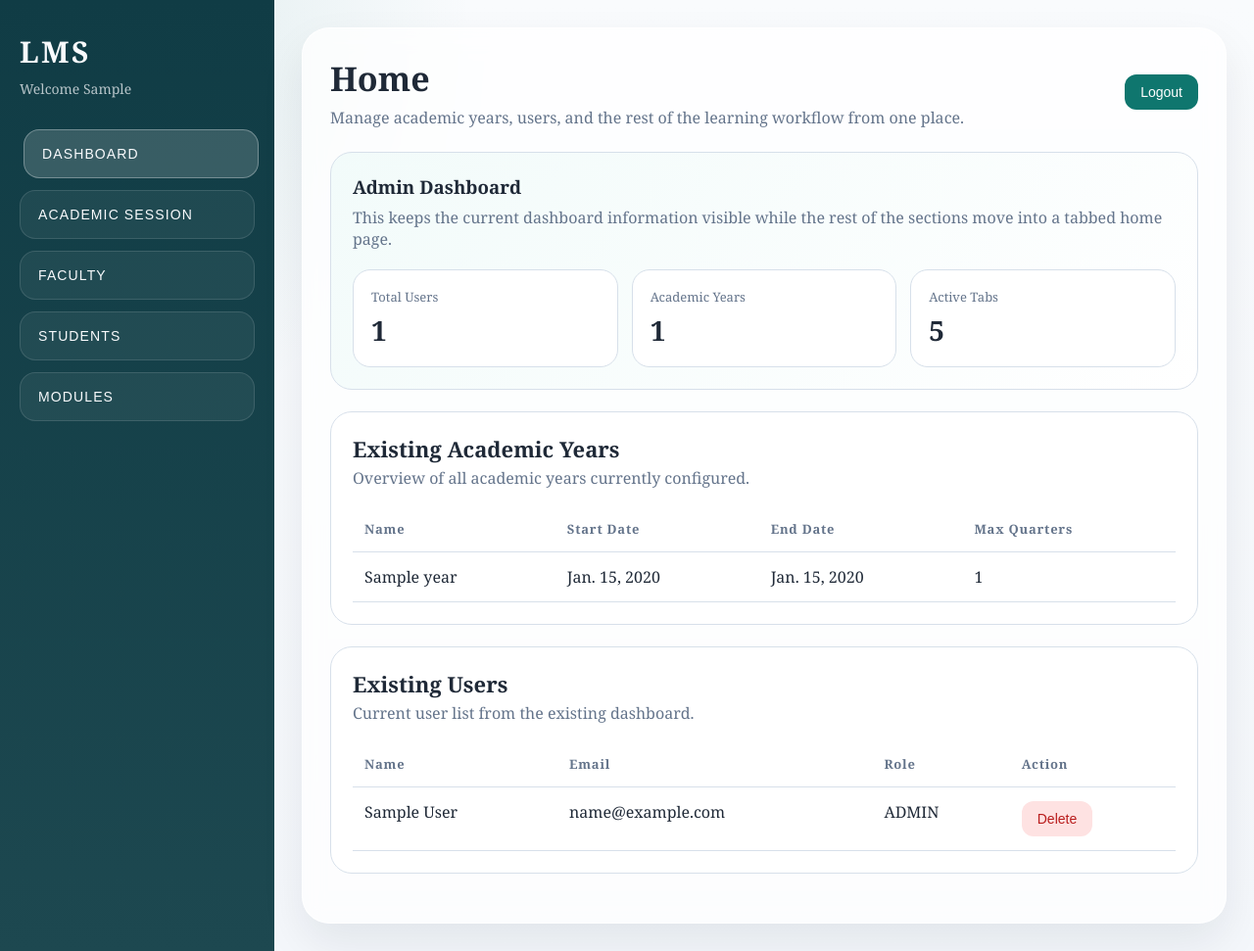
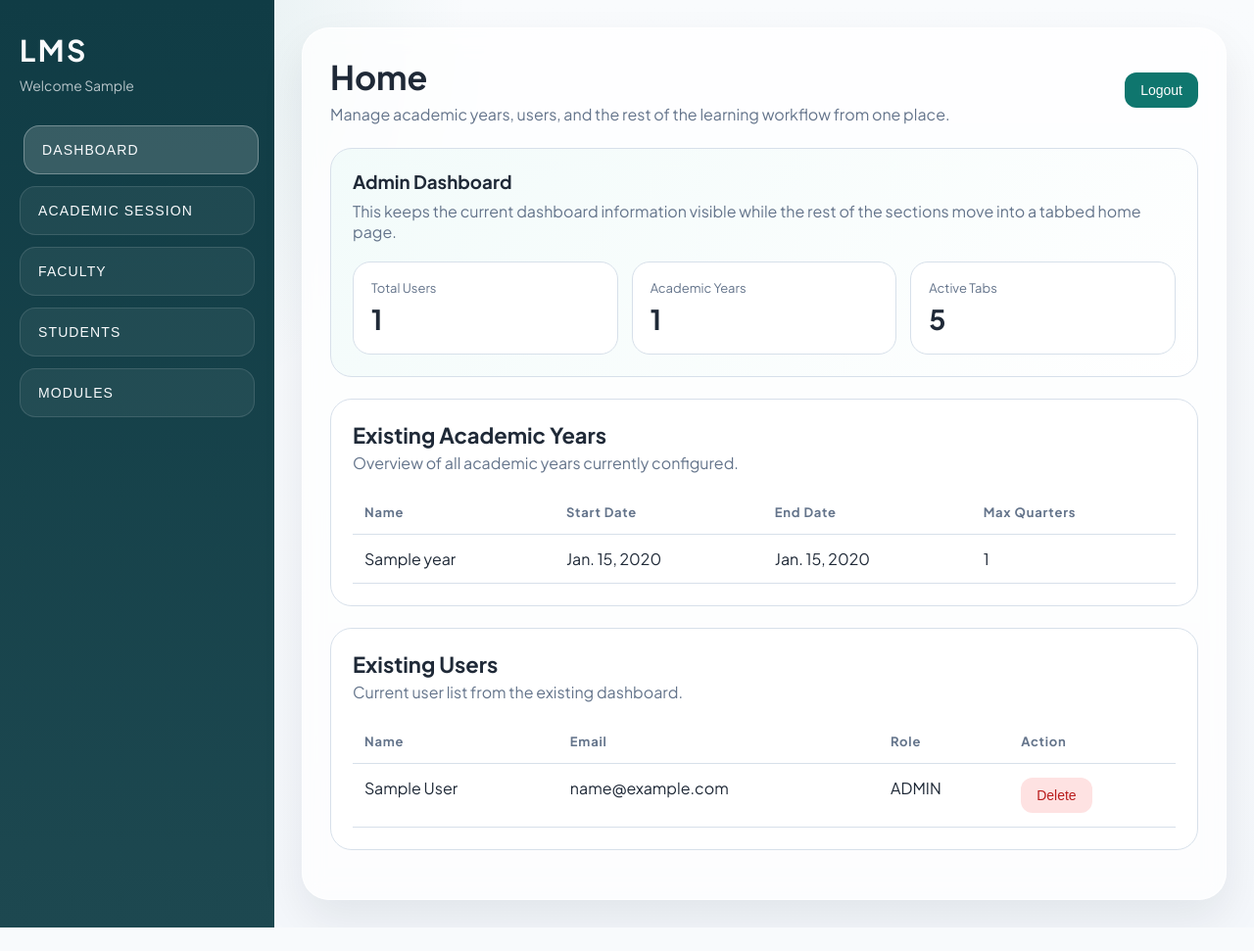
Before and after one commit to Tanisa-Tharan/Adonai-lms, a Django app: page /home/ in a window 1280 px wide. Shown: the whole page at 98% size. After the commit the page ends 947 px from the top, so only its background shows below. Run offline with Django 5.2, Linux system fonts and the light colour scheme; a user stored in the database is signed in; tables that the repository leaves empty hold one stand-in row (values such as "Sample post").

Commit message:
changed font

```diff
--- a/accounts/templates/accounts/home.html
+++ b/accounts/templates/accounts/home.html
@@ -4,6 +4,9 @@
   <meta charset="UTF-8">
   <meta name="viewport" content="width=device-width, initial-scale=1.0">
   <title>Home</title>
+  <link rel="preconnect" href="https://fonts.googleapis.com">
+  <link rel="preconnect" href="https://fonts.gstatic.com" crossorigin>
+  <link href="https://fonts.googleapis.com/css2?family=Plus+Jakarta+Sans:wght@400;500;600;700;800&display=swap" rel="stylesheet">
   <style>
     :root {
       --bg: #f4f7fb;
@@ -24,7 +27,7 @@
 
     body {
       margin: 0;
-      font-family: Georgia, "Times New Roman", serif;
+      font-family: "Plus Jakarta Sans", sans-serif;
       background:
         radial-gradient(circle at top left, rgba(15, 118, 110, 0.14), transparent 30%),
         linear-gradient(180deg, #f9fbfd 0%, var(--bg) 100%);
@@ -1119,23 +1122,6 @@
     document.addEventListener("click", () => {
       document.querySelectorAll(".action-menu").forEach((menu) => menu.classList.remove("open"));
     });
-
-    document.querySelectorAll(".user-entry-form").forEach((formGrid) => {
-      const roleField = formGrid.querySelector("#role_field");
-      const enrollmentSection = formGrid.querySelector(".inline-enrollment-section");
-
-      function toggleInlineEnrollment() {
-        if (!roleField || !enrollmentSection) {
-          return;
-        }
-        enrollmentSection.style.display = roleField.value === "STUDENT" ? "block" : "none";
-      }
-
-      if (roleField) {
-        toggleInlineEnrollment();
-        roleField.addEventListener("change", toggleInlineEnrollment);
-      }
-    });
   </script>
 </body>
 </html>
```
